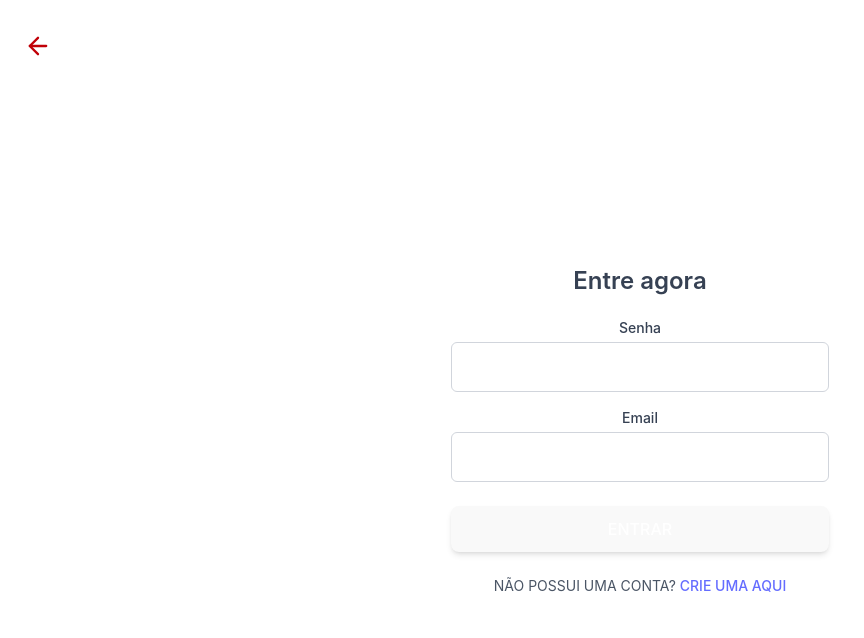
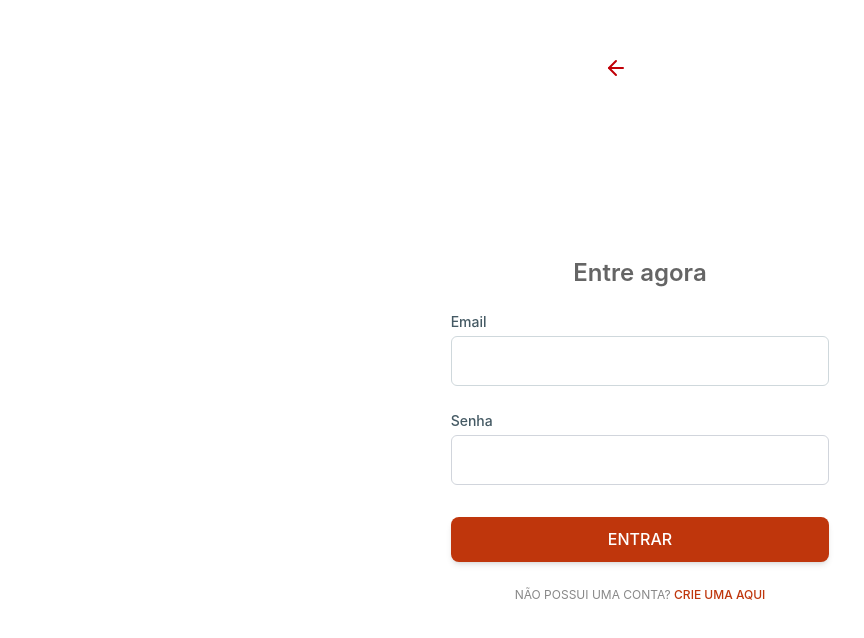
Before and after one commit to osCappuccinos/lista-facil, a React (Vite) app: page /login in a window 1280 px wide. Shown: the top 638 px of the page, without its empty margins (0-864 px from the left). Built offline with nearby package versions, Linux system fonts and the light colour scheme.

Commit message:
feat: login page css

```diff
--- a/src/ui/pages/LoginPage.jsx
+++ b/src/ui/pages/LoginPage.jsx
@@ -25,30 +25,28 @@ const LoginPage = () => {
 
   return (
     <div className="flex flex-col items-center justify-center min-h-screen bg-white px-6">
-      {/* Botão de voltar */}
-      <div className="absolute top-8 left-6 cursor-pointer" onClick={() => navigate(-1)}>
-        <ArrowLeft size={28} className="text-red-700" />
+      <div className="absolute top-14 left-151 cursor-pointer" onClick={() => navigate(-1)}>
+        <ArrowLeft size={24} className="text-red-700" />
       </div>
 
-      <h1 className="text-2xl font-semibold text-gray-700 mb-6">Entre agora</h1>
+      <h1 className="text-[24px] font-semibold text-[#656565] mb-6">Entre agora</h1>
 
-      {/* Formulário */}
       <form className="w-full max-w-sm" onSubmit={handleLogin}>
-        <label className="block text-gray-700 text-sm font-medium mb-1">Senha</label>
+      <label className="block text-[#455A64] text-[14px] text-left font-medium mb-1">Email</label>
+        <input
+          type="email"
+          value={email}
+          onChange={(e) => setEmail(e.target.value)}
+          class="w-full border border-[#CFD8DC]  rounded-md p-3 mb-6 focus:outline-none focus:ring-2 focus:ring-[#BF360C] text-black"
+          required
+        />
+
+        <label className="block text-[#455A64] text-[14px] text-left font-medium mb-1">Senha</label>
         <input
           type="password"
           value={password}
           onChange={(e) => setPassword(e.target.value)}
-          className="w-full border border-gray-300 rounded-md p-3 mb-4 focus:outline-none focus:ring-2 focus:ring-red-700"
-          required
-        />
-
-        <label className="block text-gray-700 text-sm font-medium mb-1">Email</label>
-        <input
-          type="email"
-          value={email}
-          onChange={(e) => setEmail(e.target.value)}
-          className="w-full border border-gray-300 rounded-md p-3 mb-6 focus:outline-none focus:ring-2 focus:ring-red-700"
+          className="w-full border border-gray-300 rounded-md p-3 mb-4 focus:outline-none focus:ring-2 focus:ring-[#BF360C] text-black"
           required
         />
 
@@ -56,15 +54,15 @@ const LoginPage = () => {
 
         <button
           type="submit"
-          className="w-full bg-red-700 text-white py-3 rounded-lg shadow-md text-lg"
+          class="w-full !bg-[#BF360C] text-white mt-4 rounded-lg shadow-md text-[16px]"
         >
           ENTRAR
         </button>
       </form>
 
-      <p className="mt-6 text-gray-600 text-sm">
+      <p class="mt-6 text-[#888888] text-[12px]">
         NÃO POSSUI UMA CONTA?{" "}
-        <Link to="/register" className="text-red-700 font-bold">
+        <Link to="/register" class="!text-[#BF360C] font-bold">
           CRIE UMA AQUI
         </Link>
       </p>
```
